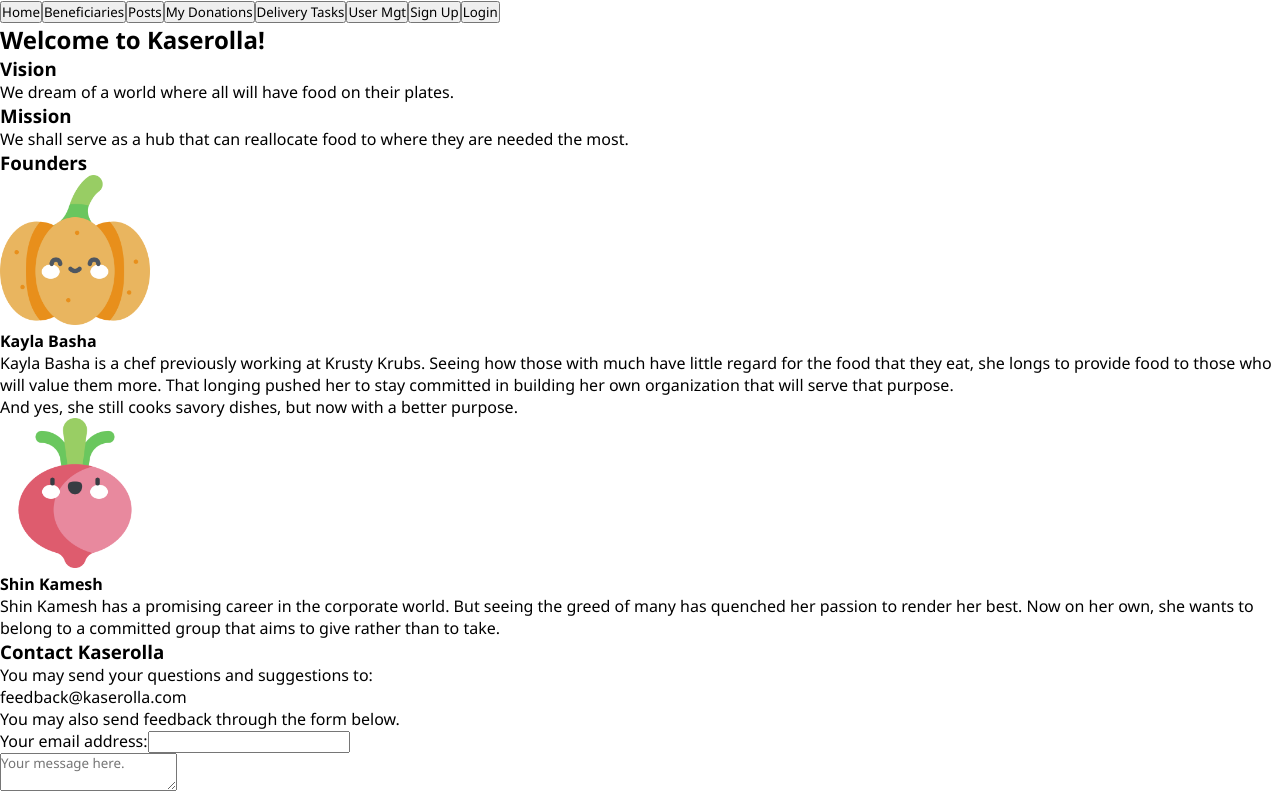
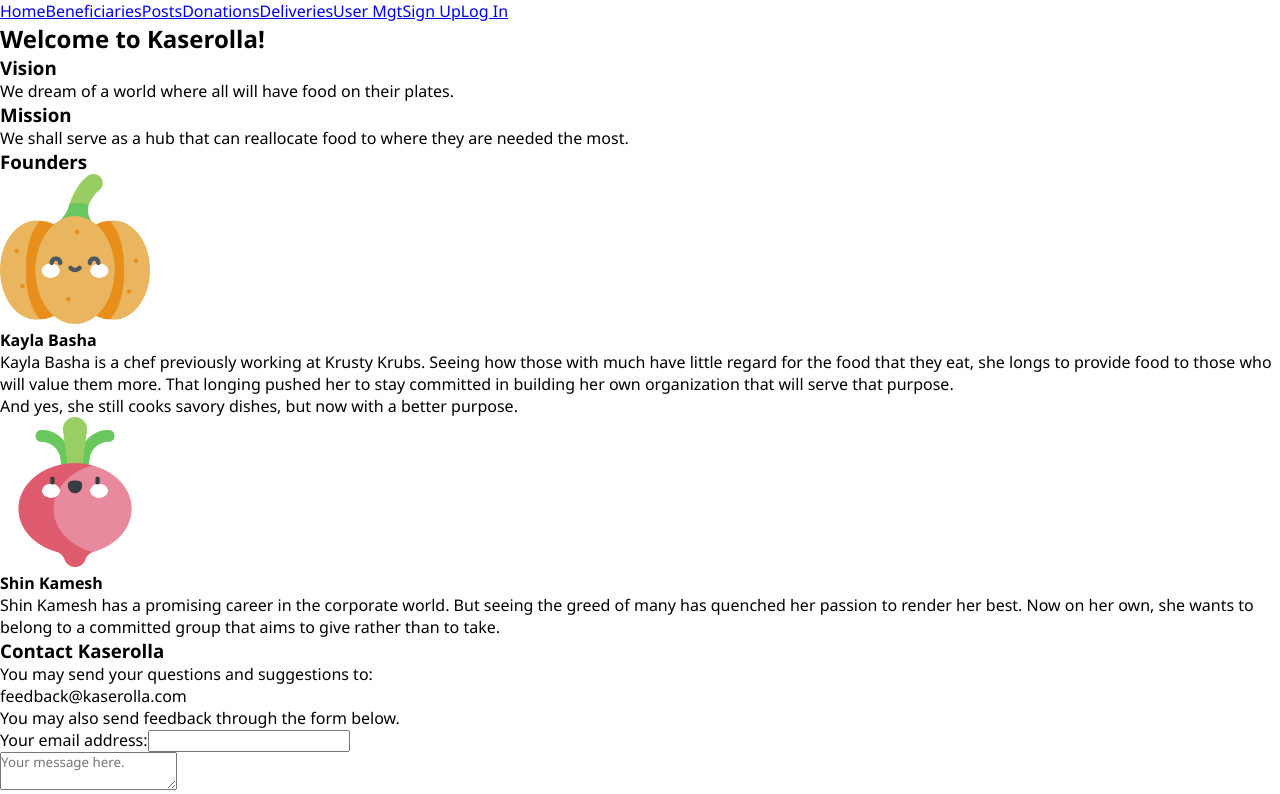
Before and after one commit to haidee-tan/b7-project-frontend, a React (Create React App) app: page /login in a window 1280 px wide. Shown: the top 794 px of the page. Built offline with nearby package versions, Linux system fonts and the light colour scheme.

Commit message:
feat: sample2

```diff
--- a/src/components/BeneficiaryPg.js
+++ b/src/components/BeneficiaryPg.js
@@ -1,6 +1,6 @@
 import { connect } from "react-redux";
 import Axios from "axios";
-import { useEffect } from 'react'
+import { useEffect } from 'react';
 
 // COMPONENTS
 import BeneficiaryList from "./BeneficiaryList";
--- a/src/components/Kaserolla.js
+++ b/src/components/Kaserolla.js
@@ -1,4 +1,5 @@
 import { connect } from "react-redux";
+import {Route} from "react-router-dom";
 import Home from "./Home";
 import Nav from "./Nav";
 import Footer from "./Footer";
@@ -13,6 +14,16 @@ const Kaserolla = ({activePage}) => {
     return (
         <div>
             <Nav />
+            <Route path={"/"}><Home /></Route>
+            <Route path={"/beneficiaries/"}><BeneficiaryPg /></Route>
+            <Route path={"/posts/"}><PostPg /></Route>
+            <Route path={"/donations/"}></Route>
+            <Route path={"/deliveries/"}></Route>
+            <Route path={"/userMgt/"}></Route>
+            <Route path={"/signup/"}><SignUp /></Route>
+            <Route path={"/login/"}></Route>
+
+
             {activePage === "home" ? <Home /> : null}
             {activePage === "beneficiaries" ? <BeneficiaryPg /> : null}
             {activePage === "posts" ? <PostPg /> : null}
--- a/src/components/Nav.js
+++ b/src/components/Nav.js
@@ -1,16 +1,27 @@
 import { connect } from "react-redux";
+import {Link} from "react-router-dom";
 
 const Nav = ({setActivePage}) => {
     return(
         <div>
-            <button onClick={() => setActivePage("home")}>Home</button>
+
+            <Link to="/">Home</Link>
+            <Link to="/beneficiaries">Beneficiaries</Link>
+            <Link to="/posts">Posts</Link>
+            <Link to="/donations">Donations</Link>
+            <Link to="/deliveries">Deliveries</Link>
+            <Link to="/usermgt">User Mgt</Link>
+            <Link to="/signup">Sign Up</Link>
+            <Link to="/login">Log In</Link>
+
+            {/* <button onClick={() => setActivePage("home")}>Home</button>
             <button onClick={() => setActivePage("beneficiaries")}>Beneficiaries</button>
             <button onClick={() => setActivePage("posts")}>Posts</button>
             <button onClick={() => setActivePage("donations")}>My Donations</button>
             <button onClick={() => setActivePage("deliveries")}>Delivery Tasks</button>
             <button onClick={() => setActivePage("userMgt")}>User Mgt</button>
             <button onClick={() => setActivePage("signup")}>Sign Up</button>
-            <button onClick={() => setActivePage("login")}>Login</button>
+            <button onClick={() => setActivePage("login")}>Login</button> */}
         </div>
     )
 }
--- a/src/components/PostPg.js
+++ b/src/components/PostPg.js
@@ -5,7 +5,7 @@ import PostAddForm from "./PostAddForm";
 //
 import { connect } from "react-redux";
 import Axios from "axios";
-import { useEffect } from 'react'
+import { useEffect } from 'react';
 
 const PostPg = ({axiosPort, setPost, posts}) => {
 
--- a/src/redux/slices/beneficiariesSlice.js
+++ b/src/redux/slices/beneficiariesSlice.js
@@ -37,6 +37,13 @@ const beneficiariesSlice = (state = initialState, action) => {
                 beneficiaries: beneficiaryCopy
             }
         }
+        case "SAMPLE2": {
+            return  {
+                ...state,
+                beneficiaries: beneficiaryCopy
+            }
+        }
+
         default: return state;
     }
 }
```
